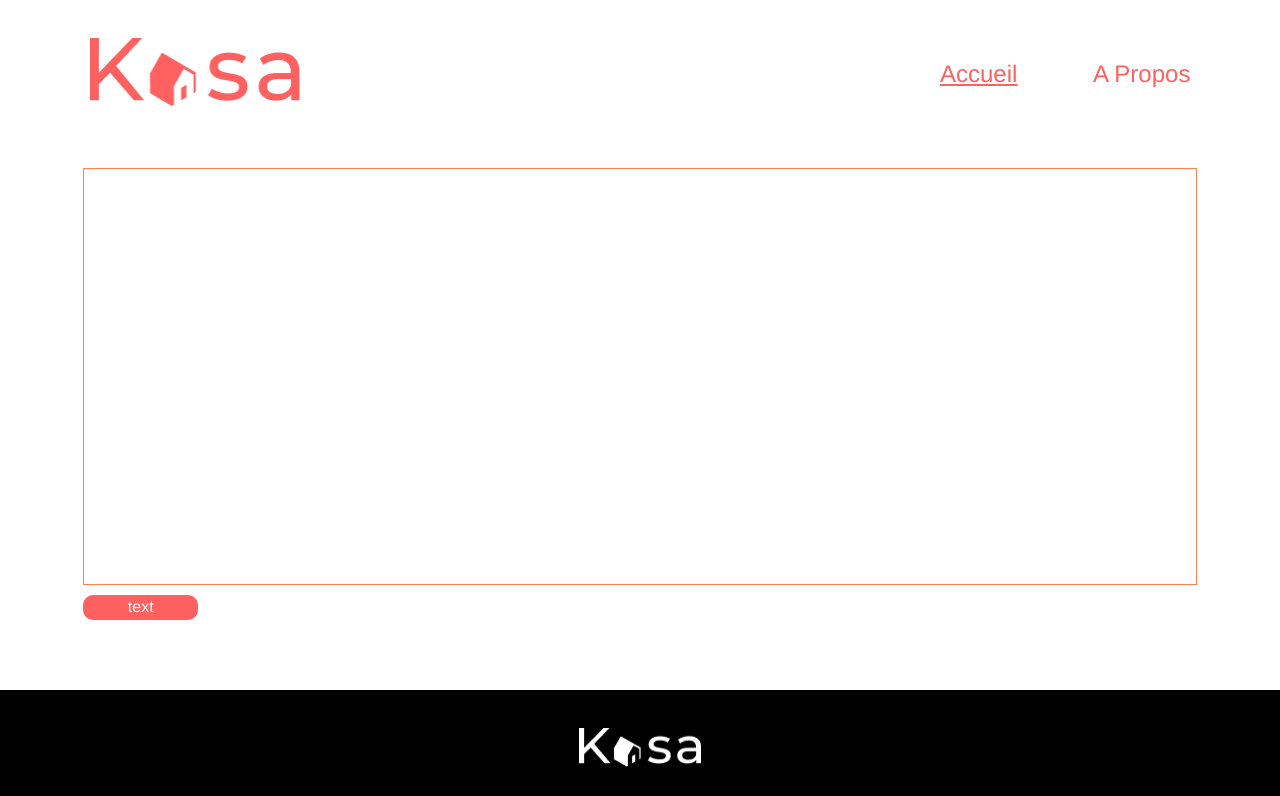
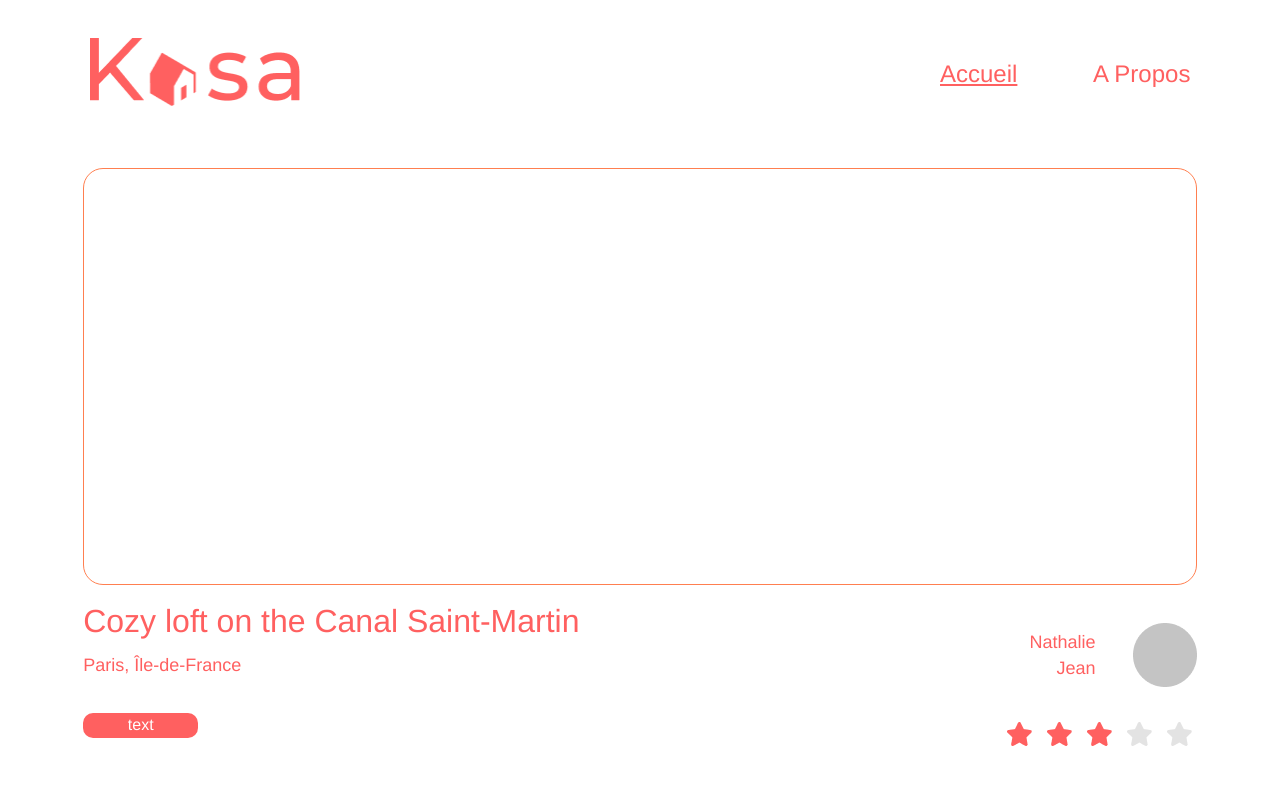
Before and after one commit to Danguole-Luzaite/luzaite_danguole_p7_112023, a React (Create React App) app: page /Logement in a window 1280 px wide. Shown: the top 796 px of the page. Built offline with nearby package versions, Linux system fonts and the light colour scheme.

Commit message:
Mise en page de la page Logement.

```diff
--- a/src/components/Tag/index.jsx
+++ b/src/components/Tag/index.jsx
@@ -1,6 +1,6 @@
 import styled from "styled-components";
 // import PropTypes from "prop-types";
-// import data from "../../data/logements.json";
+
 
 const StyledTag = styled.div`
   background-color: #ff6060;
--- a/src/pages/Logement/Logement.css
+++ b/src/pages/Logement/Logement.css
@@ -4,13 +4,86 @@
 }
 
 .Carrousel {
-  width: auto;
+  min-width: 50%;
+  margin: auto;
   height: 415px;
+  border-radius: 20px;
   border: 1px solid coral;
+}
+/* Information pour de logement*/
+.InfoLogementContainer {
+  display: flex;
+  justify-content: space-between;
+}
+
+.InfoWrap {
+  display: flex;
+  flex-wrap: nowrap;
+  flex-direction: column;
+  color: #ff6060;
+}
+
+.LogementTitle {
+  font-size: 2em;
+  font-weight: 500;
+  line-height: 52px;
+  letter-spacing: 0;
+  margin: 10px 0 0 0;
+}
+
+.LogementLocation {
+  font-size: 18px;
+  font-weight: 500;
+  line-height: 26px;
+  letter-spacing: 0;
+  margin: 5px 0;
 }
 
 .TagWrap {
   display: flex;
   flex-wrap: wrap;
   justify-content: space-between;
+  margin: 20px 0;
 }
+
+/* Information pour d'host*/
+.HostInfoWrap {
+  display: flex;
+  flex-direction: column;
+  justify-content: space-evenly;
+}
+
+.HostInfo {
+  display: flex;
+  justify-content: space-evenly;
+  align-items: center;
+  margin: 10px 0 0 0;
+  color: #ff6060;
+}
+
+.HostName {
+  font-size: 18px;
+  font-weight: 500;
+  letter-spacing: 0;
+  line-height: 26px;
+  text-align: right;
+  /* max-width: 96px; */
+  margin-right: 19%;
+}
+
+.HostPicture {
+  height: 64px;
+  width: 64px;
+}
+
+.HostRate {
+  max-width: 200px;
+  max-height: 40px;
+}
+
+/* Collapse composants : description et equipments */
+.LogementCollapseContainer {
+  min-width: 50%;
+  margin: auto;
+  display: flex;
+}
--- a/src/pages/Logement/index.jsx
+++ b/src/pages/Logement/index.jsx
@@ -1,15 +1,39 @@
 import React from "react";
 import "../Logement/Logement.css";
 import Tag from "../../components/Tag";
+import DefaultAvatar from "../../assets/Host.png";
+import Rate from "../../assets/_Rate.png";
+// import data from "../../data/logements.json";
 
 function Logement() {
   return (
     <section className="SectionLogement">
       <div className="Carrousel">
-        {/* insert component Carrousel */}
+        {/* insert composant Carrousel */}
       </div>
-      <div className="TagWrap">
-        <Tag />
+
+      <div className="InfoLogementContainer">
+        <div className="InfoWrap">
+          <h1 className="LogementTitle">Cozy loft on the Canal Saint-Martin</h1>
+          <p className="LogementLocation">Paris, Île-de-France</p>
+            {/* composant Tag */}
+          <div className="TagWrap">
+              <Tag />
+          </div>
+        </div>
+
+        <div className="HostInfoWrap">
+          <div className="HostInfo">
+            <p className="HostName">Nathalie Jean</p>
+            <img src={DefaultAvatar} alt="avatar de l'hôte" className="HostPicture"/>
+          </div>
+          <img src={Rate} alt="note de l'hôte" className="HostRate"/>
+        </div>
+      </div>
+
+      <div className="LogementCollapseContainer">
+        {/* composant Collapse 'Description' */}
+        {/* composant Collapse 'Equipments' */}
       </div>
     </section>
   )
```
Also changed, not shown: src/assets/Host.png (added), src/assets/_Rate.png (added).
